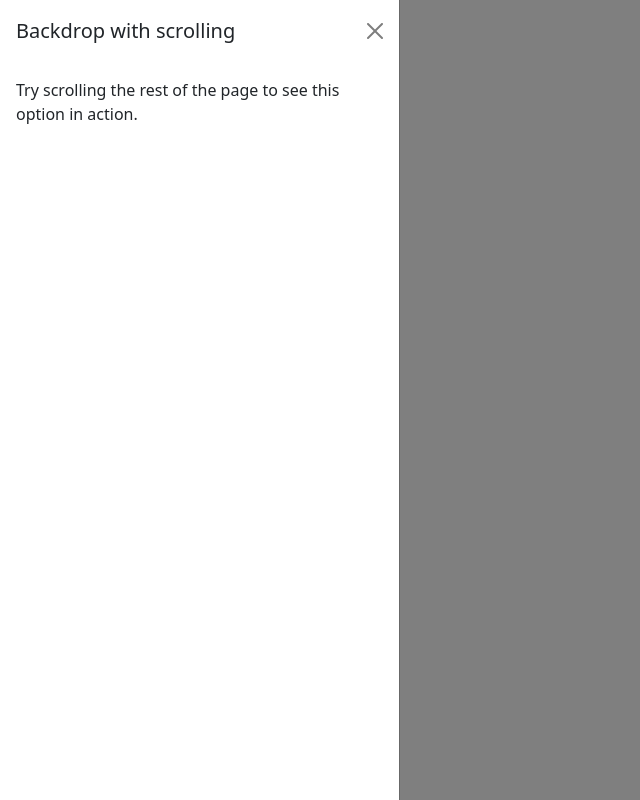
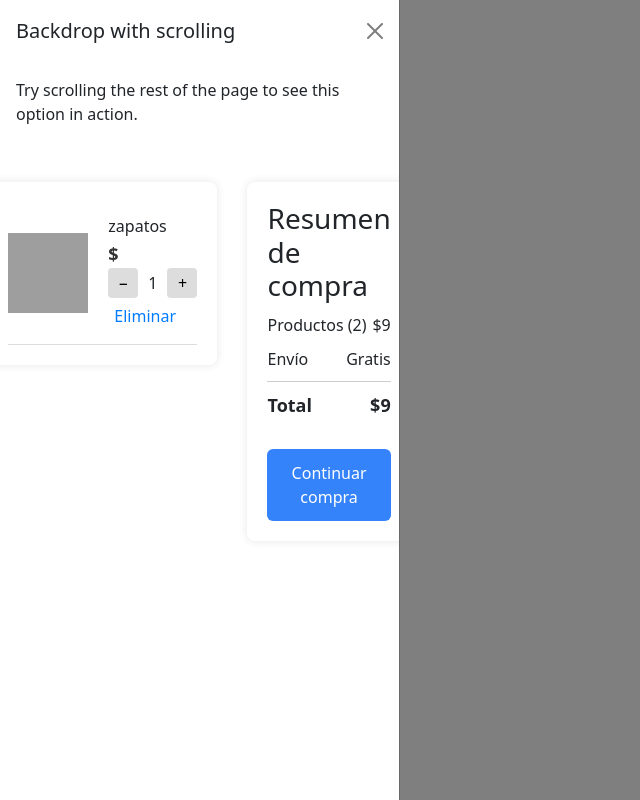
Before and after one commit to Crowtinho/hackathon, a plain HTML site: page components/offCanvas.html in a window 1280 px wide. Both pictures are taken after a click on the button "Enable both scrolling & backdrop". Shown: the whole page, without its empty margins (0-640 px from the left). Drawn offline with nearby package versions, Linux system fonts and the light colour scheme; grey boxes are pictures that could not be loaded.

Commit message:
modificación offCanvas

```diff
--- a/components/offCanvas.html
+++ b/components/offCanvas.html
@@ -5,6 +5,7 @@
     <meta name="viewport" content="width=device-width, initial-scale=1.0">
     <link href="https://cdn.jsdelivr.net/npm/bootstrap@5.3.7/dist/css/bootstrap.min.css" rel="stylesheet" integrity="sha384-LN+7fdVzj6u52u30Kp6M/trliBMCMKTyK833zpbD+pXdCLuTusPj697FH4R/5mcr" crossorigin="anonymous">
     <script src="https://cdn.jsdelivr.net/npm/bootstrap@5.3.7/dist/js/bootstrap.bundle.min.js" integrity="sha384-ndDqU0Gzau9qJ1lfW4pNLlhNTkCfHzAVBReH9diLvGRem5+R9g2FzA8ZGN954O5Q" crossorigin="anonymous"></script>
+    <link rel="stylesheet" href="/assets/css/carrito.css">
     <title>Document</title>
 </head>
 <body>
@@ -18,8 +19,48 @@
     </div>
     <div class="offcanvas-body">
         <p>Try scrolling the rest of the page to see this option in action.</p>
+        <div class="carritoCompras">
+      <!-- Lista de productos -->
+      <div class="producto-lista">
+        <div class="producto-item">
+          <img src="https://http2.mlstatic.com/D_NQ_NP_2X_627805-MCO75249286593_032024-F.webp" class="producto-img" alt="Producto">
+          <div class="producto-info">
+            <h4>zapatos</h4>
+            <div class="producto-precio" id="precio1">$     </div>
+            <div class="cantidad-control">
+              <button onclick="disminuirCantidad('calzado')">−</button>
+              <span id="cantidad1">1</span>
+              <button onclick="aumentarCantidad('calzado')">+</button>
+            </div>
+            <button class="eliminar" onclick="removeProduct('calzado')">Eliminar</button>
+          </div>
+        </div>
+
+
+      </div>
+
+      <!-- Resumen de compra -->
+      <div class="resumen-compra">
+        <h3>Resumen de compra</h3>
+        <div class="resumen-item">
+          <span>Productos (2)</span>
+          <span id="subtotal">$9</span>
+        </div>
+        <div class="resumen-item">
+          <span>Envío</span>
+          <span>Gratis</span>
+        </div>
+        <div class="resumen-item total">
+          <span>Total</span>
+          <span id="total">$9</span>
+        </div>
+        <button class="continuar-btn">Continuar compra</button>
+      </div>
+    </div>
     </div>
     </div>
 
+
+
 </body>
 </html>
```
